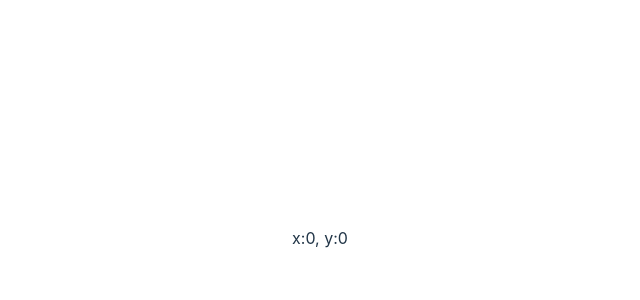
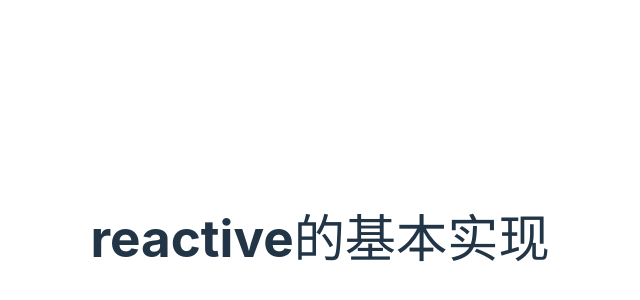
Before and after one commit to PoliWen/vue3, a Vue app in the folder myApp/: page /toRefs in a window 1280 px wide. Shown: the part 162-462 px from the top of the page, without its empty margins (320-960 px from the left). Built offline with nearby package versions, Linux system fonts and the light colour scheme.

Commit message:
reactive原理

```diff
--- a/myApp/src/App.vue
+++ b/myApp/src/App.vue
@@ -6,9 +6,10 @@ import { ref } from 'vue'
 // import effectScope from './components/effectScope.vue'
 import computedCom from './components/computed.vue'
 import useMouse from './components/useMouse.vue'
+import reactive from './components/reactive.vue'
 </script>
 <template>
-    <useMouse/>
+    <reactive/>
 </template>
 
 <style scoped>
--- /dev/null
+++ b/myApp/src/components/reactive.vue
@@ -0,0 +1,89 @@
+
+<script setup lang="ts">
+const reactiveHandler ={
+    get(target,prop){
+        console.log('拦截get()',prop)
+        return Reflect.get(target,prop)
+    },
+    set(target,prop,val){
+        console.log('劫持set()',prop,val)
+        return Reflect.set(target,prop,val)
+    },
+    deleteProperty(target,prop){
+        console.log('劫持delete',prop)
+        return Reflect.deleteProperty(target,prop)
+    }
+}
+function shallowReactive(target:Object){
+    if(target && typeof target==='object'){
+        return new Proxy(target,reactiveHandler)
+    }
+    return target
+}
+
+function reactive(target:Object){
+    if(target && typeof target === 'object'){
+       Object.entries(target).forEach(([key,value])=>{
+        if(typeof value === 'object'){
+            target[key] = reactive(value)
+        }
+       })
+        return new Proxy(target,reactiveHandler)
+    }
+    return target
+}
+
+// const person = shallowReactive({
+//     name: '张三',
+//     age: 30,
+//     son: {
+//         name:'小张',
+//         age: 3
+//     }
+// })
+// person.name = '王五'
+// console.log(person.name)
+// delete person.name
+
+
+const person = reactive({
+    name: '张三',
+    age: 30,
+    son: {
+        name:'小张',
+        age: 3
+    }
+})
+person.son.name = '大张'
+console.log(person.son.name)
+delete person.son.name
+
+function ref(target:string | number | boolean){
+    return {
+        _value:target,
+        get value(){
+            console.log('劫持get')
+            return this._value
+        },
+        set value(val){
+            console.log('劫持set')
+            this._value = val
+        }
+    }
+}
+const x = ref(0)
+console.log(x.value)
+x.value = 2
+console.log(x.value)
+</script>
+
+<template>
+
+    <h1>reactive的基本实现</h1>
+</template>
+
+<style scoped>
+.read-the-docs {
+  color: #888;
+}
+</style>
```
Also changed, not shown: 1 other file (tests, documents, lock files or other folders).
